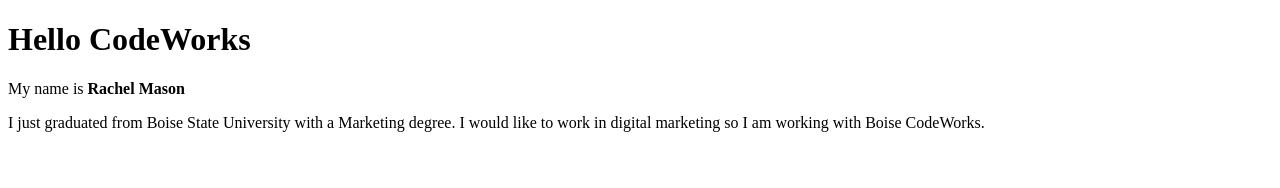
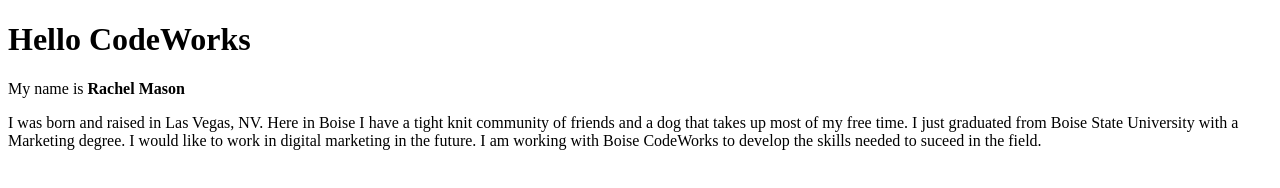
Before and after one commit to rachelmason/day-1, a plain HTML site: page index.html in a window 1280 px wide. Drawn offline with Linux system fonts and the light colour scheme.

Commit message:
adds personal bio complete

```diff
--- a/index.html
+++ b/index.html
@@ -8,6 +8,6 @@
     <h1>Hello CodeWorks</h1>
 
     <p>My name is <strong>Rachel Mason</strong></p>
-    <p>I just graduated from Boise State University with a Marketing degree. I would like to work in digital marketing so I am working with Boise CodeWorks.</p>
+    <p>I was born and raised in Las Vegas, NV. Here in Boise I have a tight knit community of friends and a dog that takes up most of my free time. I just graduated from Boise State University with a Marketing degree. I would like to work in digital marketing in the future. I am working with Boise CodeWorks to develop the skills needed to suceed in the field.</p>
 </body>
 </html>
```
